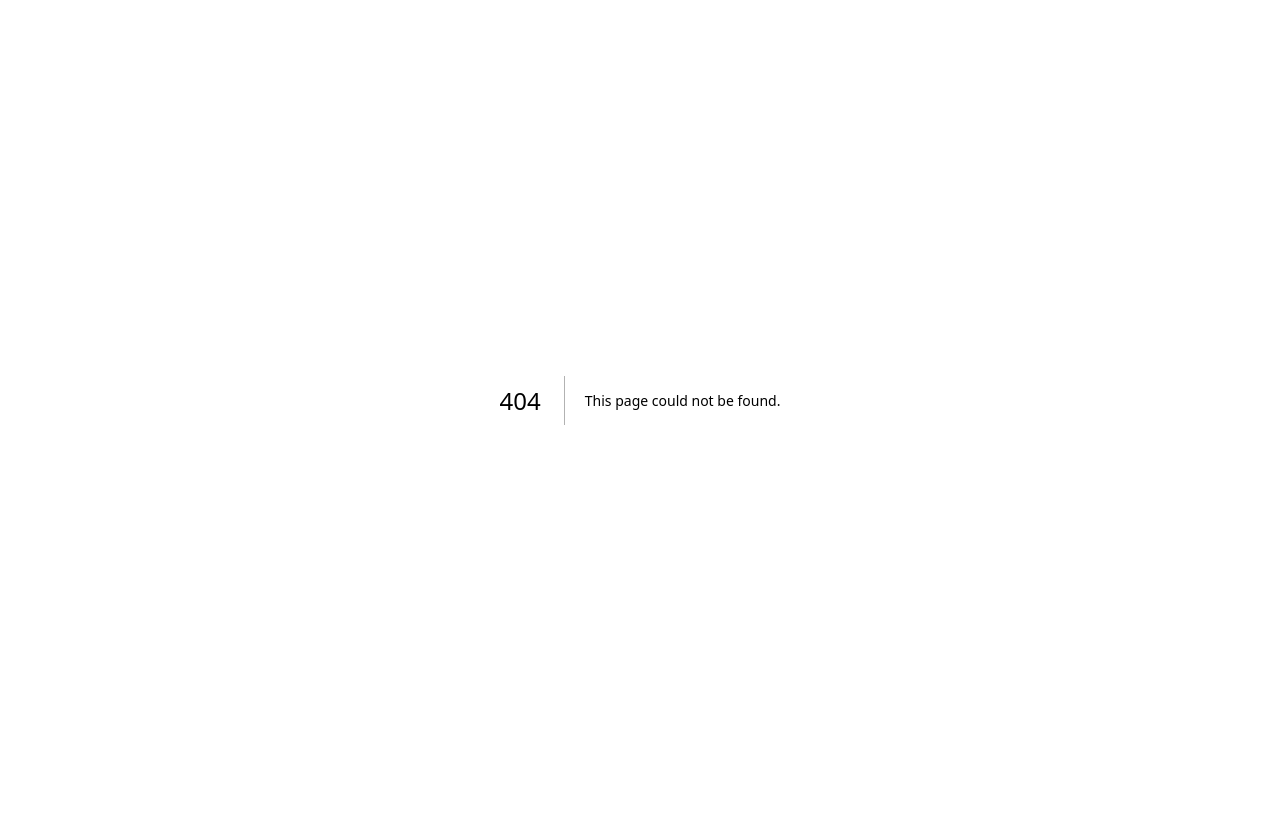
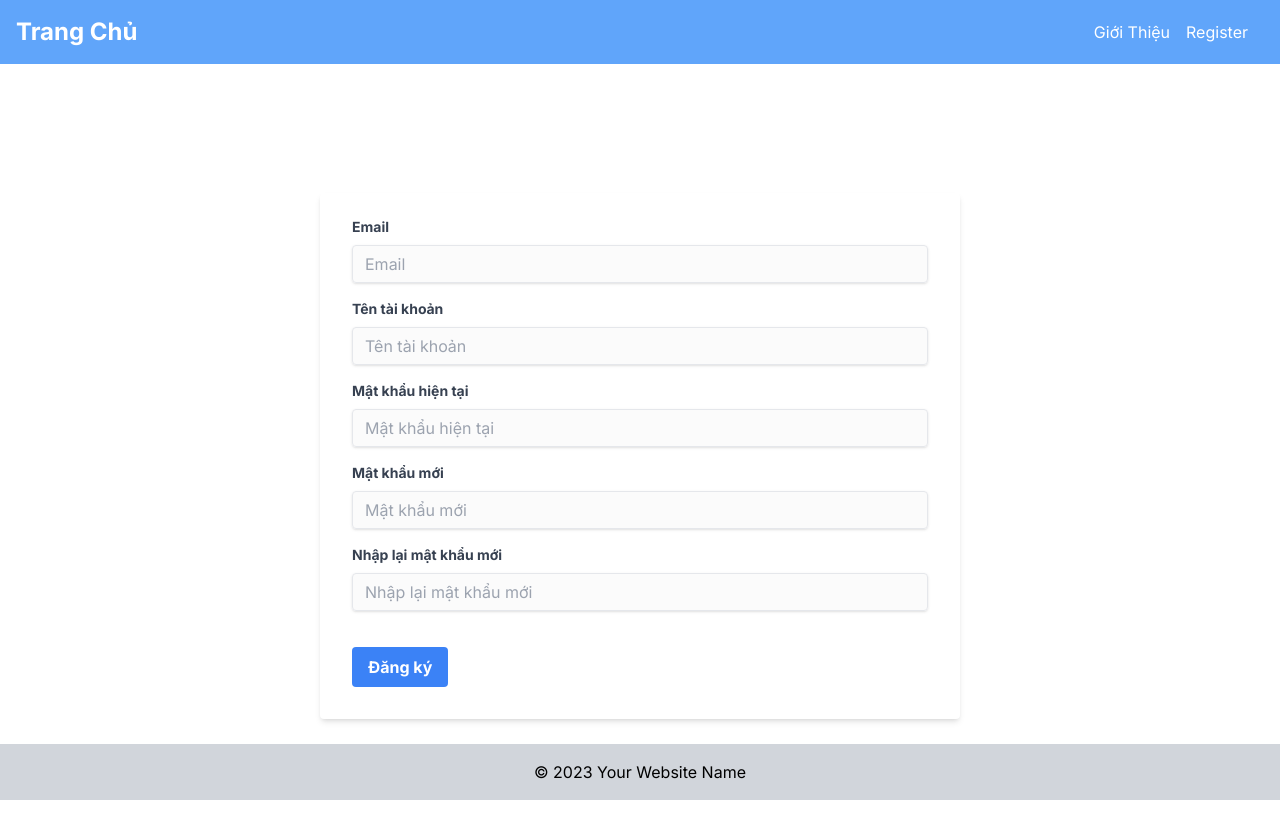
Before and after one commit to NguyenDat2k1/Podcast-Web, a Next.js app: page /profile in a window 1280 px wide. Before the commit this address had no page. Shown: the top 838 px of the page. Before the commit the page ends 800 px from the top, so only its background shows below. Built offline with nearby package versions, Linux system fonts and the light colour scheme; no server answers.

Commit message:
pending profile function

```diff
--- /dev/null
+++ b/app/api/updateProfile/route.js
@@ -0,0 +1,20 @@
+import { NextResponse } from "next/server";
+import User from "@/models/user";
+import { connectMongoDB } from "@/lib/mongodb";
+import bcrypt from "bcryptjs";
+
+export async function POST(req) {
+    try {
+        const { email, password } = await req.json();
+        const hashedPassword = await bcrypt.hash(password, 10);
+        await connectMongoDB();
+        await User.updateOne({ email: email }, { $set: { password: hashedPassword } });
+
+        return NextResponse.json({ message: "user updated"}, {status: 201});
+    } catch (error) {
+        return NextResponse.json(
+            { message: "An error occurred while registering the user."},
+            {status: 500 }
+        )
+    }
+}
--- a/app/dashboard/page.jsx
+++ b/app/dashboard/page.jsx
@@ -1,4 +1,4 @@
-import UserInfo from "@/components/UserInfo"
+import HomePage from "@/components/HomePage"
 export default function Dashboard() {
-    return <UserInfo/>;
+    return <HomePage/>;
 }
--- /dev/null
+++ b/app/profile/page.jsx
@@ -0,0 +1,5 @@
+import Profile from "@/components/Profile";
+
+export default function Dashboard() {
+    return <Profile/>;
+}
--- /dev/null
+++ b/components/Profile.jsx
@@ -0,0 +1,210 @@
+"use client";
+
+import Link from 'next/link';
+import { signOut } from "next-auth/react";
+import { useSession } from "next-auth/react";
+import {useState } from "react";
+
+export default function Profile() {
+  const { data: session } = useSession();
+
+
+
+    const [profileMenuOpen, setProfileMenuOpen] = useState(false);
+
+    const toggleProfileMenu = () => {
+      setProfileMenuOpen(!profileMenuOpen);
+    };
+
+
+    const [formData, setFormData] = useState({
+      email: session?.user?.email,
+      username: session?.user?.name,
+      currentPassword: '',
+      newPassword: '',
+      confirmPassword: '',
+    });
+
+    const handleChange = (e) => {
+      const { name, value } = e.target;
+      setFormData((prevData) => ({ ...prevData, [name]: value }));
+    };
+
+    const handleSubmit = async () => {
+      // e.preventDefault();
+
+      const { currentPassword, newPassword, confirmPassword } = formData;
+
+
+      // if ( !currentPassword ) {
+      //   console.log(currentPassword);
+      //   alert('Mật khẩu hiện tại không hợp lệ');
+      //   return;
+      // }
+
+      if ( currentPassword !== session?.user?.password ) {
+        console.log(session?.user?.password);
+        alert('Mật khẩu hiện tại không hợp lệ');
+        return;
+      }
+
+      if (newPassword !== confirmPassword) {
+        alert('Mật khẩu mới và nhập lại mật khẩu mới không khớp');
+        return;
+      }
+
+      try {
+
+        const res = await fetch('api/updateProfile', {
+            method: "POST",
+            headers: {
+                "Content-Type": "application/json"
+            },
+            body: JSON.stringify({
+
+                email,
+                password,
+            }),
+        });
+
+        if (res.ok ){
+            const form = e.target;
+            form.reset();
+            router.push("/");
+        }else {
+            console.log("User registration failed.");
+        }
+    } catch (error){
+            console.log("Error during registration: ", error);
+    }
+
+    };
+  return (
+   <div>
+
+   <nav className="bg-blue-400 p-4">
+  <div className="container mx-auto flex justify-between items-center">
+    <Link href="/">
+      <p className="text-white text-2xl font-bold">Trang Chủ</p>
+    </Link>
+    <ul className="flex space-x-4">
+      <li>
+        <Link href="/about">
+          <p className="text-white">Giới Thiệu</p>
+        </Link>
+      </li>
+      <li>
+        <Link href="/register">
+          <p className="text-white">Register</p>
+        </Link>
+      </li>
+      <li className="relative">
+        <button className="text-white" onClick={() => toggleProfileMenu()}>
+        {session?.user?.name}
+        </button>
+        {profileMenuOpen && (
+          <div className="absolute top-full left-0 bg-blue-400 w-48 mt-2">
+            <Link href="/profile">
+              <div className="p-2 hover:bg-blue-700">Trang Cá Nhân</div>
+            </Link>
+            <div className="p-2 hover:bg-blue-700" onClick={() => signOut()}>
+              Log Out
+            </div>
+          </div>
+        )}
+      </li>
+    </ul>
+  </div>
+</nav>
+
+<div className="flex h-screen items-center justify-center">
+      <form className="bg-white shadow-md rounded px-8 pt-6 pb-8 mb-4 w-1/2">
+        <div className="mb-4">
+          <label className="block text-gray-700 text-sm font-bold mb-2" htmlFor="email">
+            Email
+          </label>
+          <input
+            className="shadow appearance-none border rounded w-full py-2 px-3 text-gray-700 leading-tight focus:outline-none focus:shadow-outline"
+            id="email"
+            type="text"
+            placeholder="Email"
+            name="email"
+            value={formData.email}
+            onChange={handleChange}
+          />
+        </div>
+        <div className="mb-4">
+          <label className="block text-gray-700 text-sm font-bold mb-2" htmlFor="username">
+            Tên tài khoản
+          </label>
+          <input
+            className="shadow appearance-none border rounded w-full py-2 px-3 text-gray-700 leading-tight focus:outline-none focus:shadow-outline"
+            id="username"
+            type="text"
+            placeholder="Tên tài khoản"
+            name="username"
+            value={formData.username}
+            onChange={handleChange}
+          />
+        </div>
+        <div className="mb-4">
+          <label className="block text-gray-700 text-sm font-bold mb-2" htmlFor="current-password">
+            Mật khẩu hiện tại
+          </label>
+          <input
+            className="shadow appearance-none border rounded w-full py-2 px-3 text-gray-700 leading-tight focus:outline-none focus:shadow-outline"
+            id="current-password"
+            type="password"
+            placeholder="Mật khẩu hiện tại"
+            name="currentPassword"
+            value={formData.currentPassword}
+            onChange={handleChange}
+          />
+        </div>
+        <div className="mb-4">
+          <label className="block text-gray-700 text-sm font-bold mb-2" htmlFor="new-password">
+            Mật khẩu mới
+          </label>
+          <input
+            className="shadow appearance-none border rounded w-full py-2 px-3 text-gray-700 leading-tight focus:outline-none focus:shadow-outline"
+            id="new-password"
+            type="password"
+            placeholder="Mật khẩu mới"
+            name="newPassword"
+            value={formData.newPassword}
+            onChange={handleChange}
+          />
+        </div>
+        <div className="mb-6">
+          <label className="block text-gray-700 text-sm font-bold mb-2" htmlFor="confirm-password">
+            Nhập lại mật khẩu mới
+          </label>
+          <input
+            className="shadow appearance-none border rounded w-full py-2 px-3 text-gray-700 mb-3 leading-tight focus:outline-none focus:shadow-outline"
+            id="confirm-password"
+            type="password"
+            placeholder="Nhập lại mật khẩu mới"
+            name="confirmPassword"
+            value={formData.confirmPassword}
+            onChange={handleChange}
+          />
+        </div>
+        <div className="flex items-center justify-between">
+          <button
+            className="bg-blue-500 hover:bg-blue-700 text-white font-bold py-2 px-4 rounded focus:outline-none focus:shadow-outline"
+            type="button"
+            onClick={handleSubmit}
+          >
+            Đăng ký
+          </button>
+        </div>
+      </form>
+    </div>
+
+      <footer className="bg-gray-300 p-4 text-center absolute bottom-0 w-full">
+        &copy; 2023 Your Website Name
+      </footer>
+</div>
+  );
+
+}
```
Also changed, not shown: components/HomePage.jsx (renamed from components/UserInfo.jsx, +1 -27 lines).
